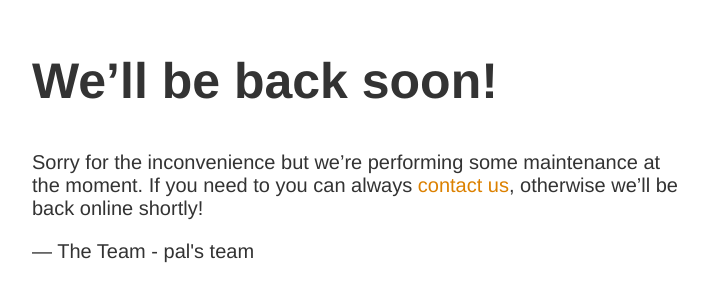
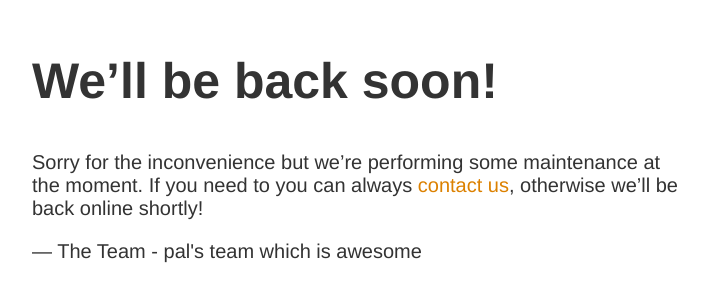
Before and after one commit to palani2087/pal-testrepo, a plain HTML site: page index.html in a window 1280 px wide. Shown: the part 148-448 px from the top of the page, without its empty margins (283-991 px from the left). Drawn offline with Linux system fonts and the light colour scheme.

Commit message:
Update index.html

```diff
--- a/index.html
+++ b/index.html
@@ -13,6 +13,6 @@
     <h1>We&rsquo;ll be back soon!</h1>
     <div>
         <p>Sorry for the inconvenience but we&rsquo;re performing some maintenance at the moment. If you need to you can always <a href="mailto:#">contact us</a>, otherwise we&rsquo;ll be back online shortly!</p>
-        <p>&mdash; The Team - pal's team</p>
+        <p>&mdash; The Team - pal's team which is awesome</p>
     </div>
 </article>
```
